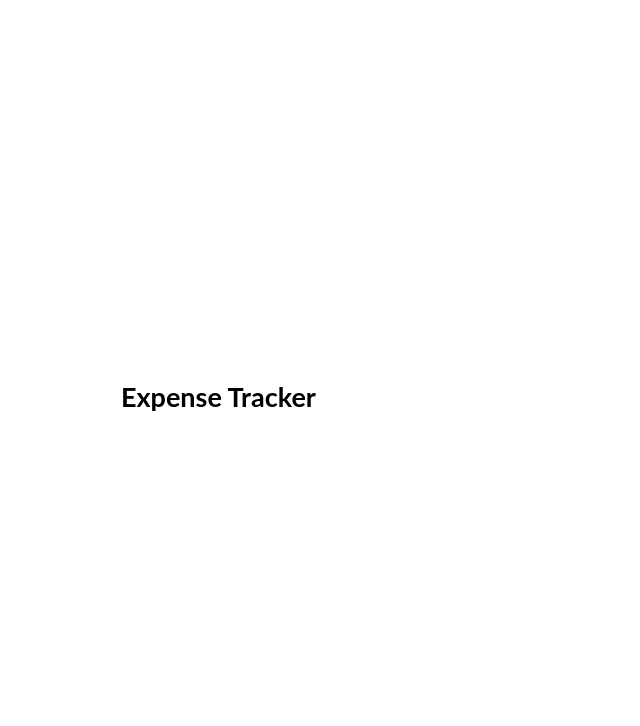
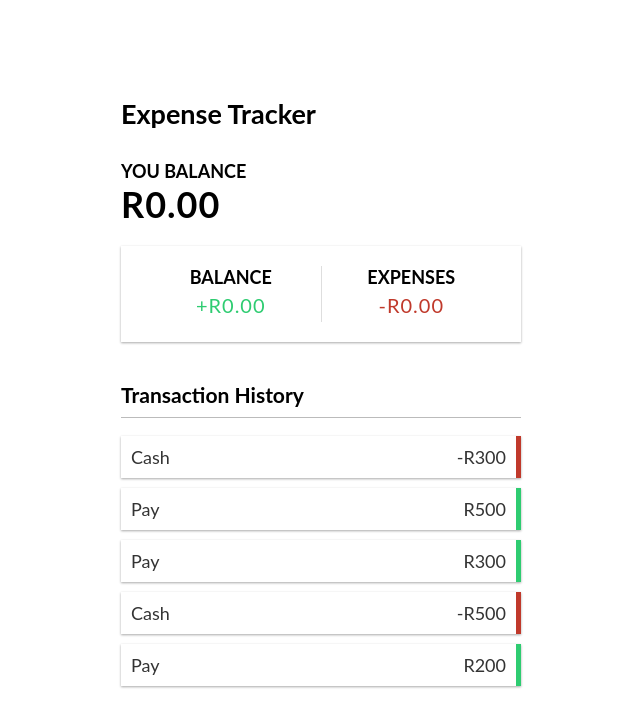
Before and after one commit to Luvuyotafeni/expense-tracker, a Vue app: page / in a window 1280 px wide. Shown: the top 726 px of the page, without its empty margins (319-959 px from the left). Built offline with nearby package versions, Linux system fonts and the light colour scheme; a web font is replaced by a local one.

Commit message:
displayed the balance, expense and history

```diff
--- a/src/App.vue
+++ b/src/App.vue
@@ -1,16 +1,26 @@
 <template>
 <Header />
 <div class="container">
-
+ <Balance/>
+ <BalanceExpenses/>
+ <TranscationHistory/>
 </div>
 </template>
 
 <script>
 import Header from './components/Header.vue';
+import Balance from './components/Balance.vue';
+import BalanceExpenses from './components/BalanceExpenses.vue';
+import TranscationHistory from './components/TranscationHistory.vue';
+
 
 export default {
   components: {
     Header,
+    Balance,
+    BalanceExpenses,
+    TranscationHistory
+
   }
 }
 </script>
--- a/src/components/BalanceExpenses.vue
+++ b/src/components/BalanceExpenses.vue
@@ -0,0 +1,12 @@
+<template>
+    <div class="inc-exp-container">
+        <div>
+            <h4>Balance</h4>
+            <p id="money-plus" class="money plus">+R0.00</p>
+        </div>
+        <div>
+            <h4>Expenses</h4>
+            <p id="money-minus" class="money minus">-R0.00</p>
+        </div>
+    </div>
+</template>
--- a/src/components/TranscationHistory.vue
+++ b/src/components/TranscationHistory.vue
@@ -0,0 +1,10 @@
+<template>
+    <h3>Transaction History</h3>
+    <ul id="list" class="list">
+        <li class="minus"> Cash <span> -R300</span> <button class="delete-btn">x</button></li>
+        <li class="plus"> Pay<span> R500</span> <button class="delete-btn">x</button></li>
+        <li class="plus"> Pay <span> R300</span> <button class="delete-btn">x</button></li>
+        <li class="minus"> Cash <span> -R500</span> <button class="delete-btn">x</button></li>
+        <li class="plus"> Pay<span> R200</span> <button class="delete-btn">x</button></li>
+    </ul>
+</template>
```
Also changed, not shown: src/assets/style.css (line endings or trailing spaces).
